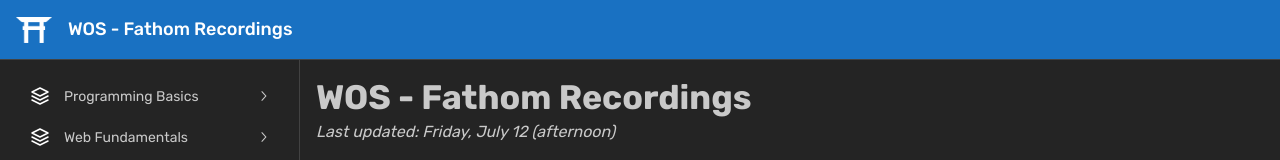
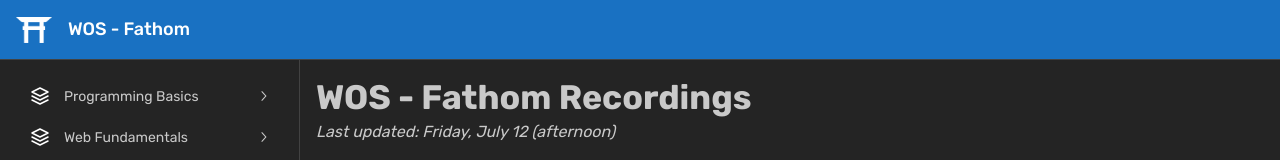
Before and after one commit to narcisolobo/wos-next-fathom, a Next.js app: page / in a window 1280 px wide. Shown: the top 160 px of the page. Built offline with nearby package versions, Linux system fonts and the light colour scheme.

Commit message:
edited header text

```diff
--- a/src/components/Header.tsx
+++ b/src/components/Header.tsx
@@ -21,7 +21,7 @@ function Header({ opened, toggle }: HeaderProps) {
         />
         <Image priority={true} src={CDLogo} width={36} height={26} alt="Coding Dojo Logo" />
         <Text size="lg" fw={500} c="white">
-          WOS - Fathom Recordings
+          WOS - Fathom
         </Text>
       </Group>
     </AppShellHeader>
```
